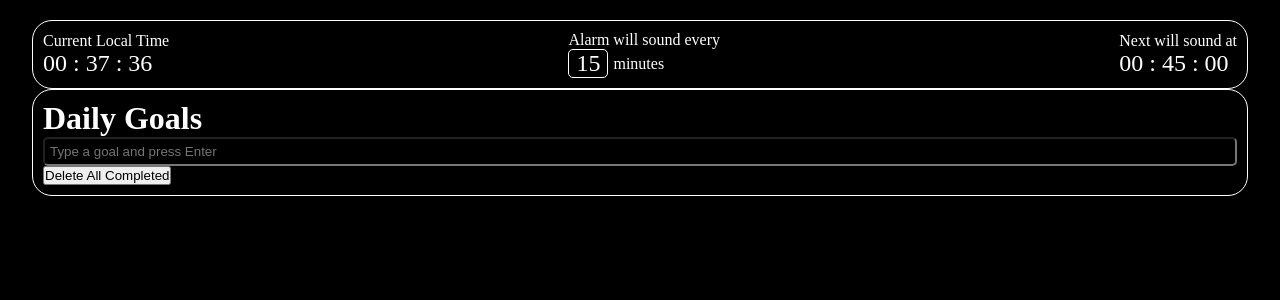
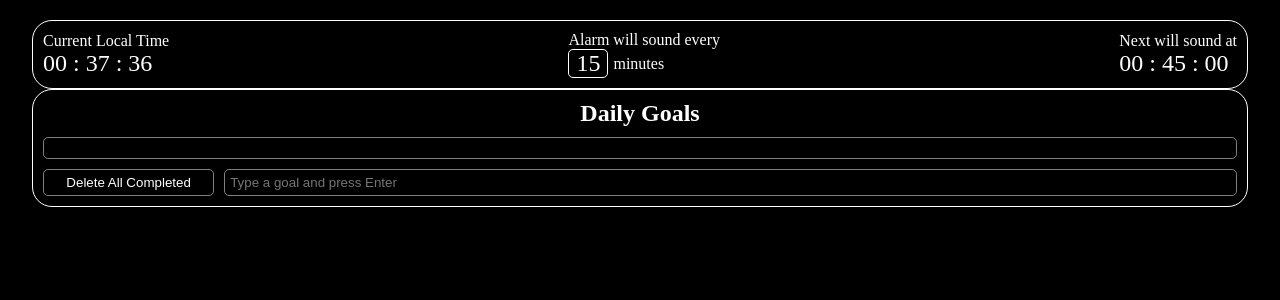
Before and after one commit to danifromecuador/plannywise_draft_5, a React (Vite) app: page / in a window 1280 px wide. Shown: the top 300 px of the page. Built offline with nearby package versions, Linux system fonts and the light colour scheme.

Commit message:
Change layout of input and button in Todo.jsx component

```diff
--- a/src/todo/Todo.css
+++ b/src/todo/Todo.css
@@ -2,6 +2,20 @@
   border: 1px solid white;
   padding: 10px;
   border-radius: 20px;
+  display: flex;
+  flex-direction: column;
+  row-gap: 10px;
+}
+
+.todo h1 {
+  font-size: 1.5rem;
+  text-align: center;
+}
+
+.todo ul {
+  border: 1px solid gray;
+  border-radius: 5px;
+  padding: 10px 0;
 }
 
 .todo ul,
@@ -22,11 +36,28 @@
   cursor: pointer;
   border: 1px solid gray;
   border-radius: 5px;
+  padding: 4px;
+}
+
+.input-and-button {
+  display: flex;
+  column-gap: 10px;
+}
+
+.todo button {
+  width: 200px;
+  background-color: transparent;
+  color: white;
+  border: 1px solid gray;
+  border-radius: 5px;
+  padding: 5px;
+  cursor: pointer;
 }
 
 .todo input {
   width: 100%;
   padding: 5px;
+  border: 1px solid gray;
   border-radius: 5px;
   outline: none;
   background-color: black;
--- a/src/todo/Todo.jsx
+++ b/src/todo/Todo.jsx
@@ -31,7 +31,8 @@ export const Todo = () => {
           <li key={todo.index} className='done' onClick={() => todoStore.unMarkAsDone(todo)}>{todo.text}</li>
         ))}
       </ul>
-      <div>
+      <div className='input-and-button'>
+        <button onClick={todoStore.deleteAllDones}>Delete All Completed</button>
         <input
           type="text"
           placeholder="Type a goal and press Enter"
@@ -40,7 +41,6 @@ export const Todo = () => {
           onKeyDown={(e) => handleEnterKeyDown(e)}
         />
       </div>
-      <button onClick={todoStore.deleteAllDones}>Delete All Completed</button>
     </div>
   )
 }
```
